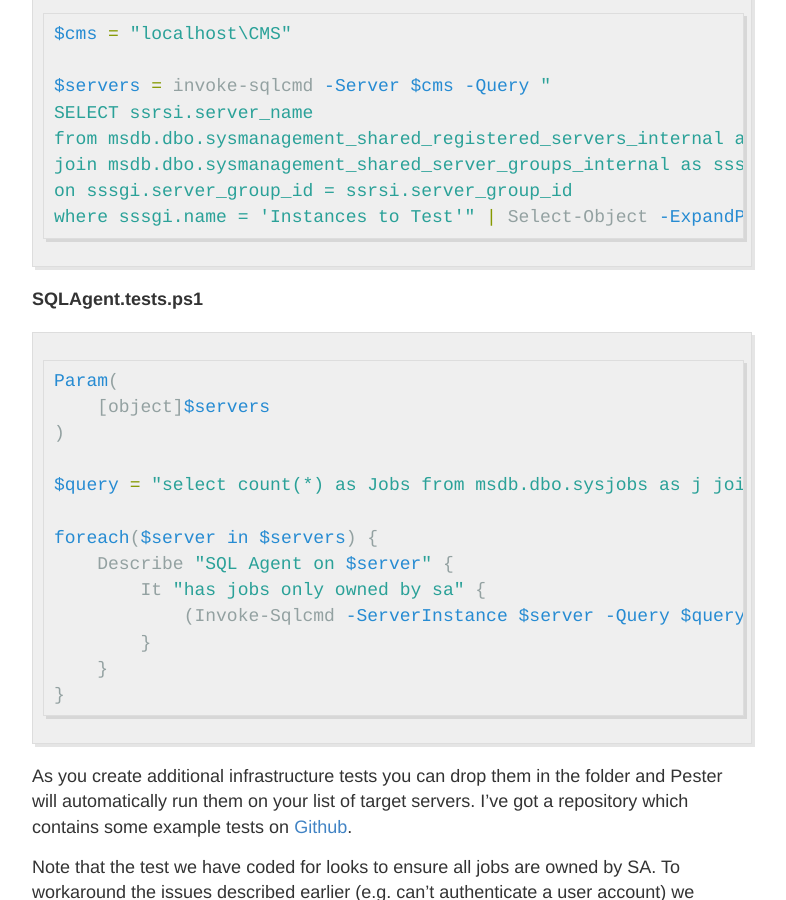
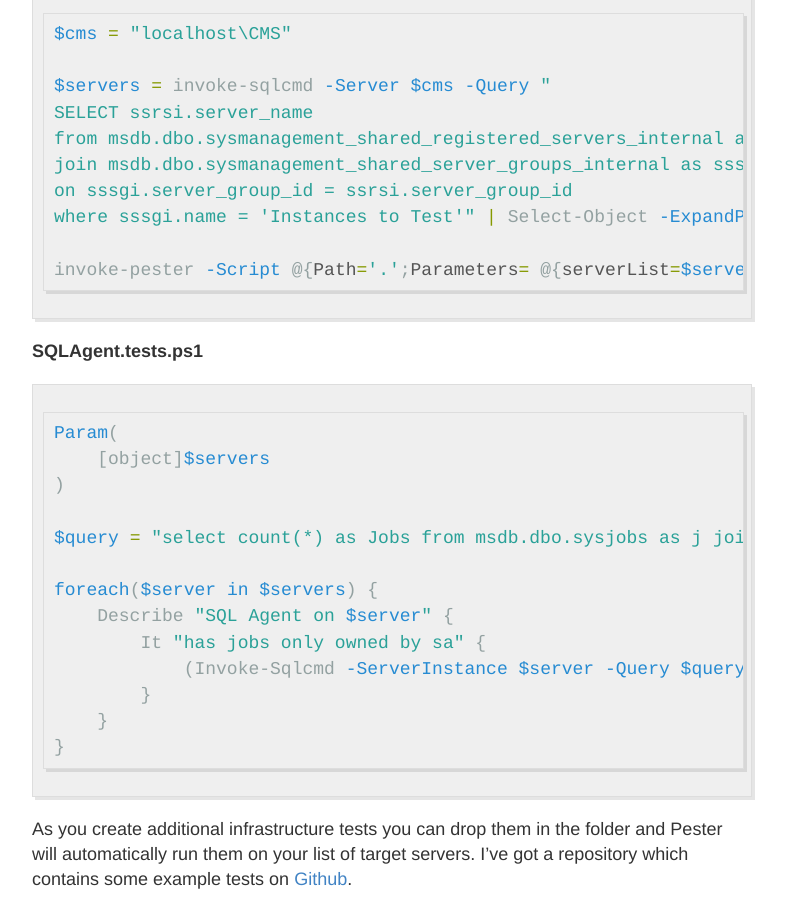
Before and after one commit to taddison/tjaddison.com, a Jekyll site: the page built from _posts/2017-04-22-Checking-SQL-Agent-job-ownership-with-pester.md, in a window 1280 px wide and 900 px high, scrolled down 1993 px. Shown: the whole window, without its empty margins (248-1034 px from the left). Built offline with Jekyll 4.4.1, drawn with Linux system fonts in a browser that asks for light colours; comment, search, counter and statistics services are not loaded.

Commit message:
Add invoke-pester

````diff
--- a/_posts/2017-04-22-Checking-SQL-Agent-job-ownership-with-pester.md
+++ b/_posts/2017-04-22-Checking-SQL-Agent-job-ownership-with-pester.md
@@ -62,6 +62,8 @@ from msdb.dbo.sysmanagement_shared_registered_servers_internal as ssrsi
 join msdb.dbo.sysmanagement_shared_server_groups_internal as sssgi
 on sssgi.server_group_id = ssrsi.server_group_id
 where sssgi.name = 'Instances to Test'" | Select-Object -ExpandProperty server_name
+
+invoke-pester -Script @{Path='.';Parameters= @{serverList=$servers}}
 ```
 
 **SQLAgent.tests.ps1**
````
